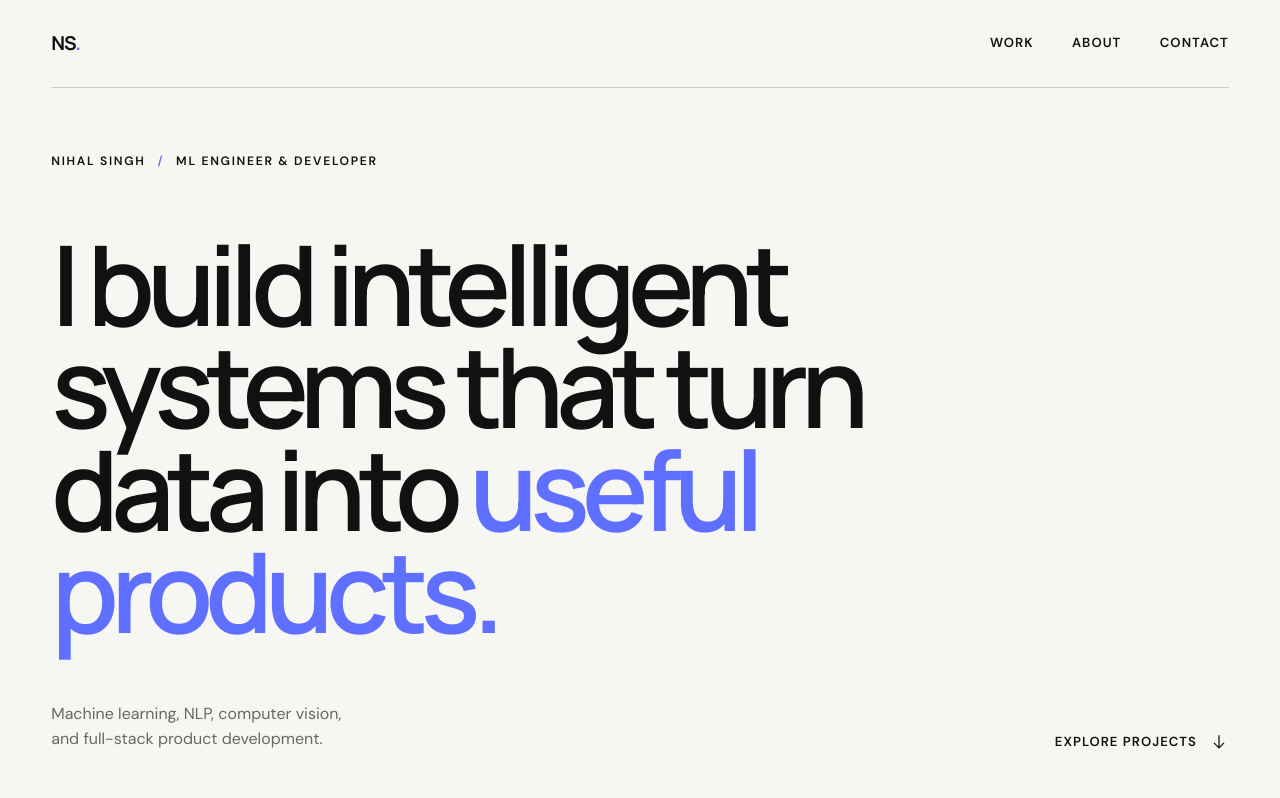
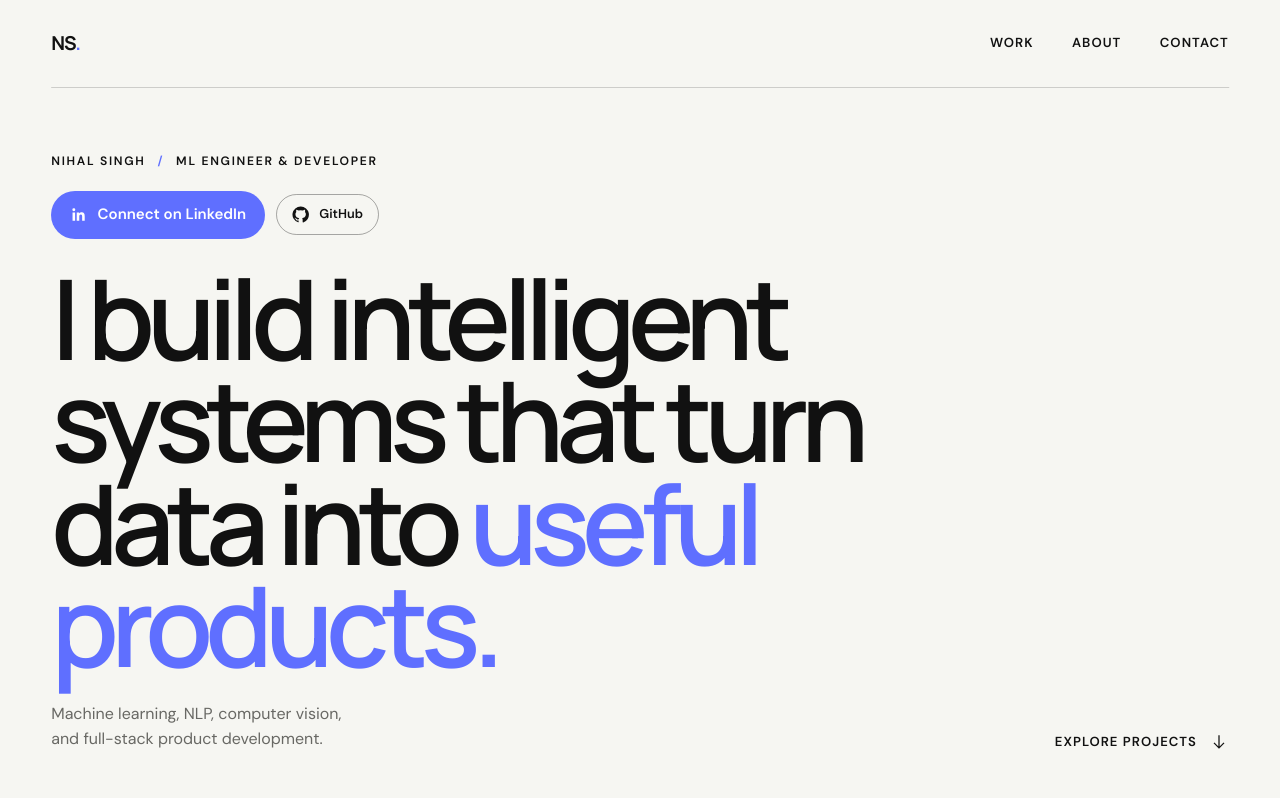
Before and after one commit to NihalSingh30/nihal-portfolio, a website: page index.html in a window 1280 px wide. Shown: the top 798 px of the page. Drawn offline with Linux system fonts and the light colour scheme.

Commit message:
Add LinkedIn and GitHub profile links

```diff
--- a/index.html
+++ b/index.html
@@ -43,6 +43,44 @@
           NIHAL SINGH <span aria-hidden="true">/</span> ML ENGINEER &amp;
           DEVELOPER
         </p>
+        <div class="hero-links reveal" aria-label="Professional profiles">
+          <a
+            class="profile-link profile-link--primary"
+            href="https://www.linkedin.com/in/nihalsingh30/"
+            target="_blank"
+            rel="noopener noreferrer"
+            aria-label="Connect with Nihal Singh on LinkedIn (opens in a new tab)"
+          >
+            <svg
+              class="profile-link__icon"
+              aria-hidden="true"
+              viewBox="0 0 24 24"
+            >
+              <path
+                d="M20.45 20.45h-3.56v-5.57c0-1.33-.03-3.04-1.85-3.04-1.85 0-2.14 1.45-2.14 2.94v5.67H9.34V8.98h3.42v1.57h.05c.48-.9 1.64-1.85 3.37-1.85 3.6 0 4.27 2.37 4.27 5.46v6.29ZM5.32 7.41a2.06 2.06 0 1 1 0-4.12 2.06 2.06 0 0 1 0 4.12ZM7.1 20.45H3.54V8.98H7.1v11.47Z"
+              />
+            </svg>
+            <span>Connect on LinkedIn</span>
+          </a>
+          <a
+            class="profile-link profile-link--secondary"
+            href="https://github.com/NihalSingh30"
+            target="_blank"
+            rel="noopener noreferrer"
+            aria-label="View Nihal Singh's GitHub profile (opens in a new tab)"
+          >
+            <svg
+              class="profile-link__icon"
+              aria-hidden="true"
+              viewBox="0 0 24 24"
+            >
+              <path
+                d="M12 .7a11.3 11.3 0 0 0-3.57 22.03c.57.1.78-.25.78-.55v-2.16c-3.18.69-3.85-1.35-3.85-1.35-.52-1.32-1.27-1.67-1.27-1.67-1.04-.71.08-.7.08-.7 1.15.08 1.76 1.18 1.76 1.18 1.03 1.76 2.69 1.25 3.35.96.1-.75.4-1.25.73-1.54-2.54-.29-5.22-1.27-5.22-5.65 0-1.25.45-2.27 1.18-3.07-.12-.29-.51-1.45.11-3.02 0 0 .96-.31 3.11 1.17a10.8 10.8 0 0 1 5.66 0c2.16-1.48 3.11-1.17 3.11-1.17.62 1.57.23 2.73.11 3.02.74.8 1.18 1.82 1.18 3.07 0 4.39-2.68 5.35-5.23 5.64.41.36.78 1.06.78 2.15v3.19c0 .31.21.66.79.55A11.3 11.3 0 0 0 12 .7Z"
+              />
+            </svg>
+            <span>GitHub</span>
+          </a>
+        </div>
         <h1 id="hero-title" class="reveal">
           I build intelligent systems that turn data into
           <em>useful products.</em>
@@ -444,12 +482,44 @@
           aria-label="Contact and profile links"
         >
           <a
+            class="profile-link profile-link--primary"
+            href="https://www.linkedin.com/in/nihalsingh30/"
+            target="_blank"
+            rel="noopener noreferrer"
+            aria-label="Connect with Nihal Singh on LinkedIn (opens in a new tab)"
+          >
+            <svg
+              class="profile-link__icon"
+              aria-hidden="true"
+              viewBox="0 0 24 24"
+            >
+              <path
+                d="M20.45 20.45h-3.56v-5.57c0-1.33-.03-3.04-1.85-3.04-1.85 0-2.14 1.45-2.14 2.94v5.67H9.34V8.98h3.42v1.57h.05c.48-.9 1.64-1.85 3.37-1.85 3.6 0 4.27 2.37 4.27 5.46v6.29ZM5.32 7.41a2.06 2.06 0 1 1 0-4.12 2.06 2.06 0 0 1 0 4.12ZM7.1 20.45H3.54V8.98H7.1v11.47Z"
+              />
+            </svg>
+            <span>Connect on LinkedIn</span>
+          </a>
+          <a
+            class="profile-link profile-link--secondary"
             href="https://github.com/NihalSingh30"
             target="_blank"
             rel="noopener noreferrer"
-            >GITHUB PROFILE <span aria-hidden="true">↗</span></a
+            aria-label="View Nihal Singh's GitHub profile (opens in a new tab)"
           >
-          <a href="#work">PROJECTS <span aria-hidden="true">↑</span></a>
+            <svg
+              class="profile-link__icon"
+              aria-hidden="true"
+              viewBox="0 0 24 24"
+            >
+              <path
+                d="M12 .7a11.3 11.3 0 0 0-3.57 22.03c.57.1.78-.25.78-.55v-2.16c-3.18.69-3.85-1.35-3.85-1.35-.52-1.32-1.27-1.67-1.27-1.67-1.04-.71.08-.7.08-.7 1.15.08 1.76 1.18 1.76 1.18 1.03 1.76 2.69 1.25 3.35.96.1-.75.4-1.25.73-1.54-2.54-.29-5.22-1.27-5.22-5.65 0-1.25.45-2.27 1.18-3.07-.12-.29-.51-1.45.11-3.02 0 0 .96-.31 3.11 1.17a10.8 10.8 0 0 1 5.66 0c2.16-1.48 3.11-1.17 3.11-1.17.62 1.57.23 2.73.11 3.02.74.8 1.18 1.82 1.18 3.07 0 4.39-2.68 5.35-5.23 5.64.41.36.78 1.06.78 2.15v3.19c0 .31.21.66.79.55A11.3 11.3 0 0 0 12 .7Z"
+              />
+            </svg>
+            <span>GitHub</span>
+          </a>
+          <a class="contact-project-link" href="#work"
+            >PROJECTS <span aria-hidden="true">↑</span></a
+          >
         </div>
       </section>
     </main>
--- a/styles/site.css
+++ b/styles/site.css
@@ -71,6 +71,41 @@ nav a:hover { color: var(--accent); }
   text-transform: uppercase;
 }
 .eyebrow span { margin: 0 .45rem; color: var(--accent); }
+.hero-links {
+  display: flex;
+  align-items: center;
+  flex-wrap: wrap;
+  gap: .7rem;
+  margin-top: 1.25rem;
+}
+.profile-link {
+  display: inline-flex;
+  align-items: center;
+  justify-content: center;
+  gap: .62rem;
+  width: fit-content;
+  border-radius: 999px;
+  font-weight: 600;
+  line-height: 1;
+  transition: color .2s ease, background-color .2s ease, border-color .2s ease, transform .2s ease;
+}
+.profile-link:hover { transform: translateY(-2px); }
+.profile-link--primary {
+  min-height: 3rem;
+  padding: .85rem 1.2rem;
+  background: var(--accent);
+  color: white;
+  font-size: .94rem;
+}
+.profile-link--primary:hover { background: #4f5fe9; }
+.profile-link--secondary {
+  min-height: 2.55rem;
+  padding: .68rem .92rem;
+  border: 1px solid rgba(17,17,17,.35);
+  font-size: .8rem;
+}
+.profile-link--secondary:hover { border-color: var(--accent); color: var(--accent); }
+.profile-link__icon { width: 1.08rem; height: 1.08rem; flex: none; fill: currentColor; }
 .hero h1 {
   max-width: 13ch;
   margin: auto 0;
@@ -153,9 +188,11 @@ h1 em, .contact h2 em { color: var(--accent); font-style: normal; }
 .contact { background: var(--ink); color: white; padding: clamp(5rem, 11vw, 10rem) max(4vw, calc((100vw - 1480px)/2)); }
 .contact .section-index { color: var(--accent); }
 .contact h2 { max-width: 12ch; margin: clamp(2rem, 6vw, 5rem) 0; font: 600 clamp(3rem, 8vw, 8.5rem)/.95 var(--display); letter-spacing: -.07em; }
-.contact-links { display: flex; flex-wrap: wrap; gap: 1rem 3rem; border-top: 1px solid #464646; padding-top: 1.4rem; }
-.contact-links a { font-size: .8rem; font-weight: 600; letter-spacing: .09em; }
-.contact-links a:hover { color: var(--accent); }
+.contact-links { display: flex; align-items: center; flex-wrap: wrap; gap: 1rem; border-top: 1px solid #464646; padding-top: 1.4rem; }
+.contact-links .profile-link--secondary { border-color: rgba(255,255,255,.4); color: white; }
+.contact-links .profile-link--secondary:hover { border-color: var(--accent); color: var(--accent); }
+.contact-project-link { margin-left: 1rem; font-size: .8rem; font-weight: 600; letter-spacing: .09em; }
+.contact-project-link:hover { color: var(--accent); }
 
 footer { width: var(--page); margin: 0 auto; min-height: 7rem; display: flex; justify-content: space-between; align-items: center; gap: 1rem; font-size: .76rem; letter-spacing: .08em; }
 footer p { margin: 0; }
@@ -169,6 +206,7 @@ footer a:hover { color: var(--accent); }
   nav { gap: 1rem; }
   nav a { font-size: .7rem; }
   .hero { min-height: 100svh; padding-top: 7.5rem; }
+  .hero-links { margin-top: 1rem; }
   .hero h1 { margin: auto 0; font-size: clamp(3.2rem, 15vw, 5.7rem); }
   .hero-footer p { display: none; }
   .hero-footer { justify-content: flex-end; }
@@ -178,7 +216,8 @@ footer a:hover { color: var(--accent); }
   .project-card--featured, .project-card--wide { grid-column: auto; }
   .case-study-grid { grid-template-columns: 1fr; }
   .about-grid { grid-template-columns: 1fr; gap: 3rem; }
-  .contact-links { flex-direction: column; }
+  .contact-links { align-items: flex-start; flex-direction: column; }
+  .contact-project-link { margin: .4rem 0 0; }
   footer { align-items: flex-start; flex-direction: column; justify-content: center; padding: 1.5rem 0; }
   footer p { margin: 0; }
 }
```
